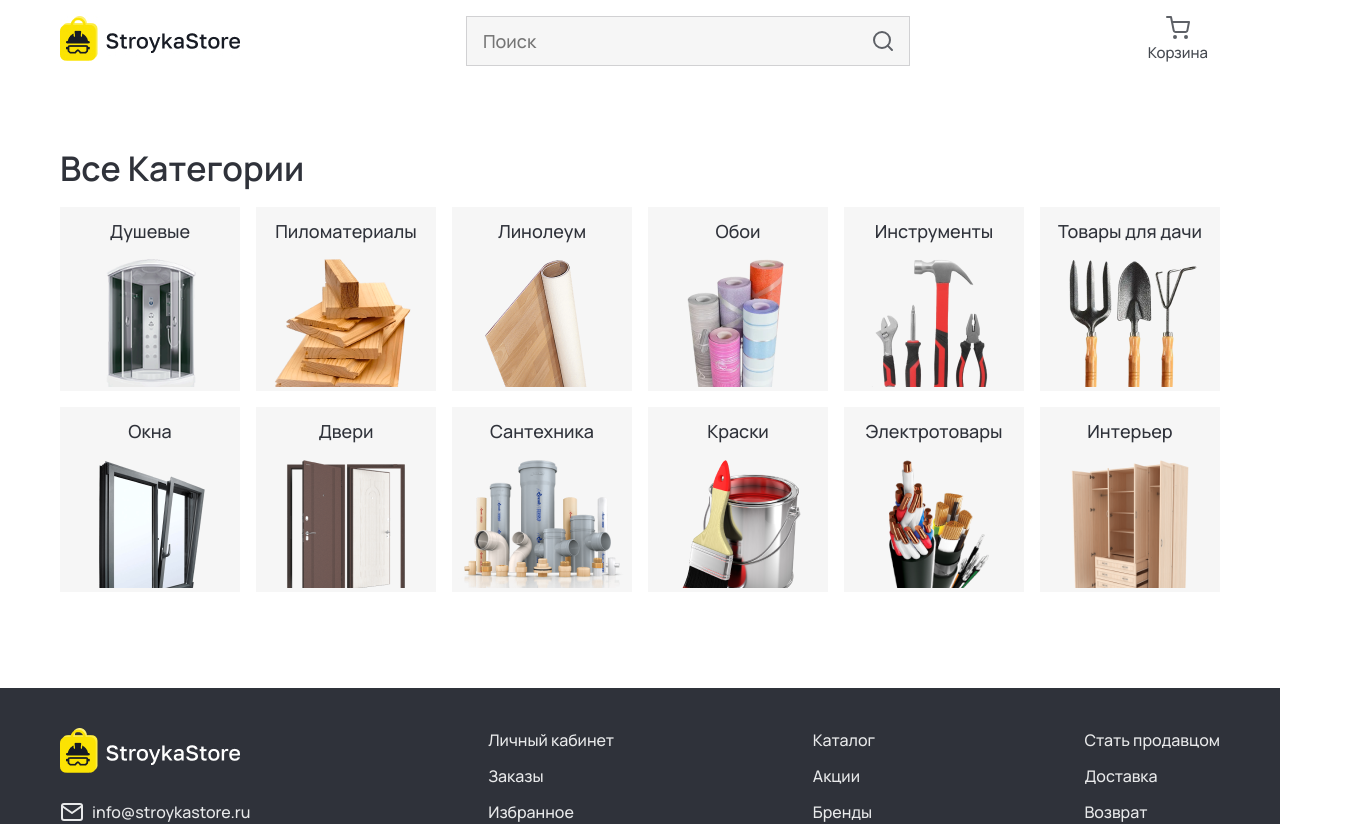
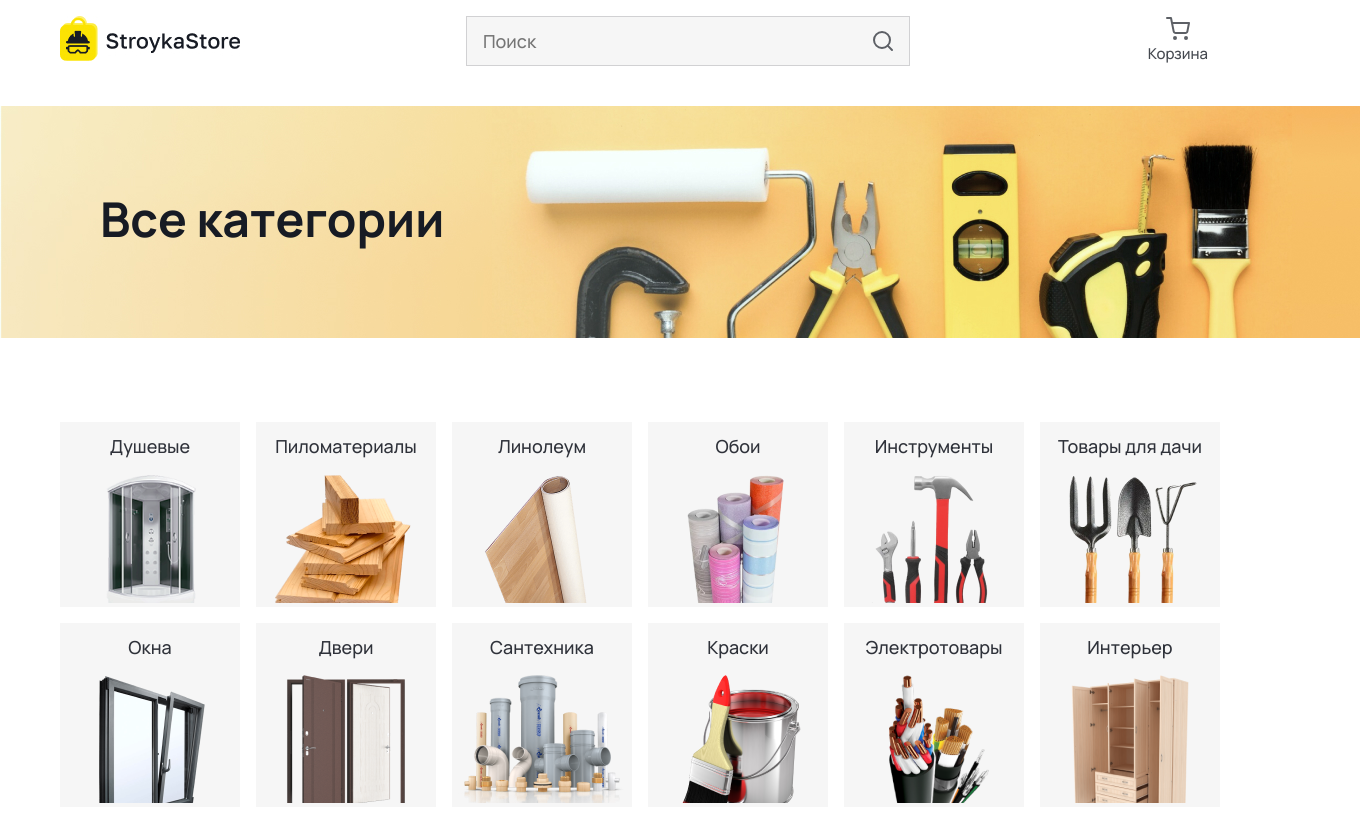
Before and after one commit to shahmuradovilyas17/Stroyka-Store, a React (Create React App) app: page /categories in a window 1280 px wide. Shown: the top 824 px of the page, 1360 px wide, since content can reach past the window. Built offline with nearby package versions, Linux system fonts and the light colour scheme.

Commit message:
Categories Page developed

```diff
--- a/src/Pages/CategoriesPage/CategoriesPage.js
+++ b/src/Pages/CategoriesPage/CategoriesPage.js
@@ -1,12 +1,15 @@
 import { PopularCategoriesItem } from "../../components/PopularCategoriesItem/PopularCategoriesItem";
+import "./CategoriesPage.scss";
+import CategoryFrame from "../../assets/images/Categories.jpg";
 
 export const CategoriesPage = () => {
   return (
     <>
-      <div className="popular-categories">
-        <div className="popular-categories-top">
-          <div className="popular-categories-top-title">Все Категории</div>
-        </div>
+      <div className="all-categories-frame">
+        <img src={CategoryFrame} alt="frame" />
+        <div className="all-categories-frame-title">Все категории</div>
+      </div>
+      <div className="all-categories">
         <PopularCategoriesItem />
       </div>
     </>
--- /dev/null
+++ b/src/Pages/CategoriesPage/CategoriesPage.scss
@@ -0,0 +1,22 @@
+.all-categories {
+  max-width: 1160px;
+  margin: 0 auto;
+  margin-top: 80px;
+}
+
+.all-categories-frame {
+  max-width: 1360px;
+  margin: 0 auto;
+  margin-top: 40px;
+  position: relative;
+
+  &-title {
+    position: absolute;
+    left: 100px;
+    top: 84px;
+    line-height: 57.6px;
+    font-size: 48px;
+    color: #171b24;
+    font-family: "Manrope-Bold";
+  }
+}
--- a/src/components/Header/header.scss
+++ b/src/components/Header/header.scss
@@ -21,6 +21,7 @@
   }
 
   .header-cart-link {
+    align-self: center;
     padding: 0 12px;
     padding-top: 26px;
     color: #454950;
```
Also changed, not shown: src/assets/images/Categories.jpg (added).
